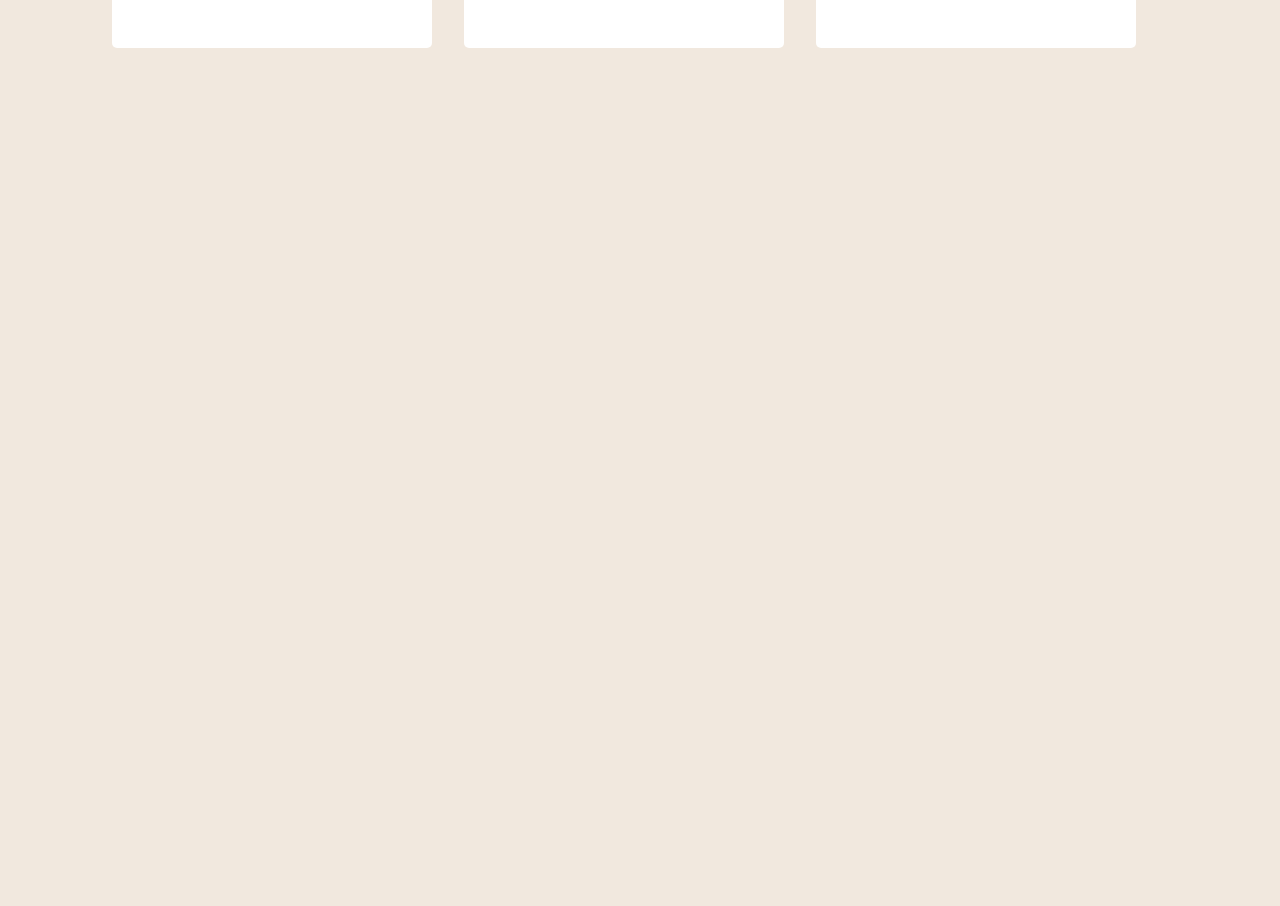
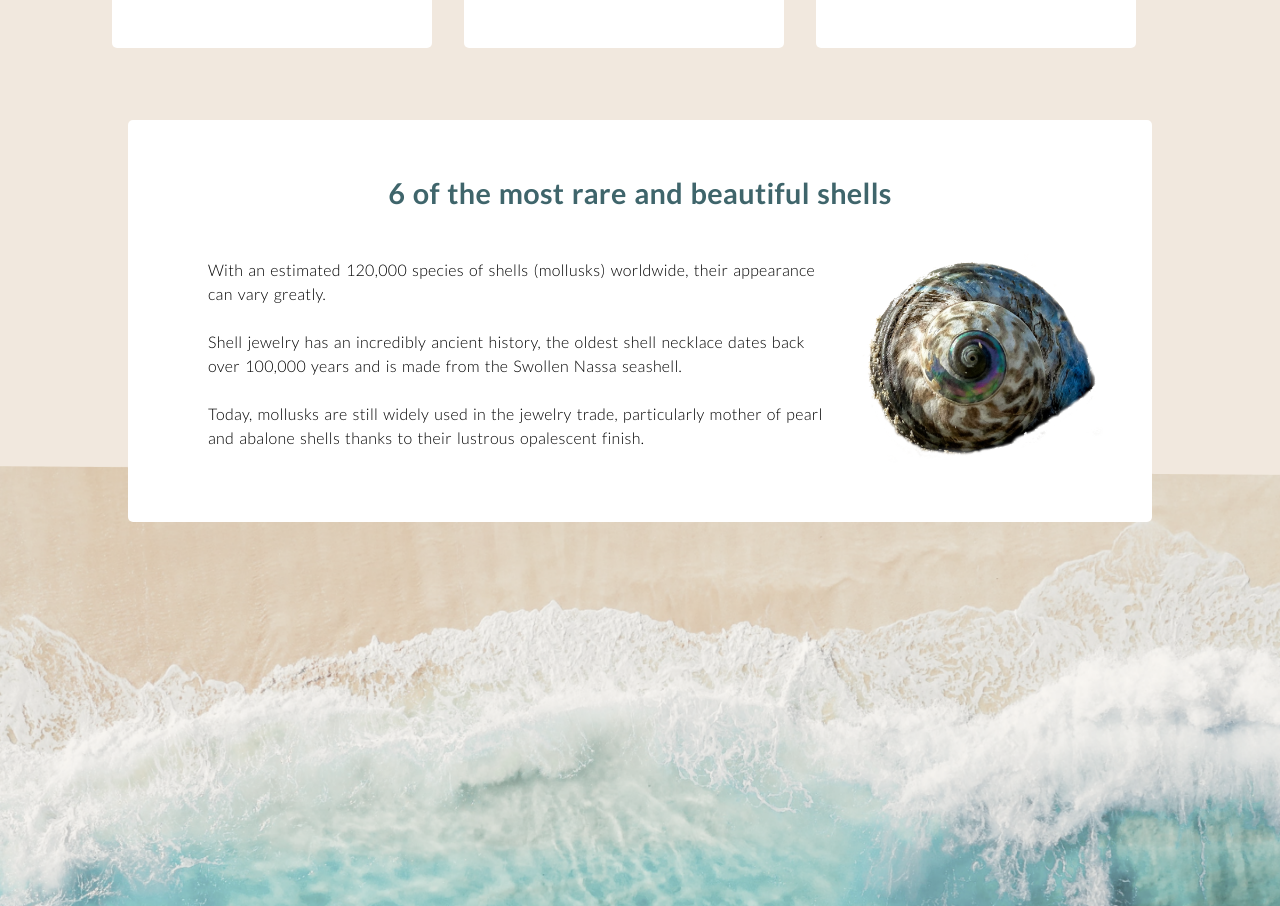
Before and after one commit to adelinatalia/rare-shells, a Vue app: page / in a window 1280 px wide. Shown: the part 1600-2506 px from the top of the page. Before the commit the page ends 1664 px from the top, so only its background shows below. Built offline with nearby package versions, Linux system fonts and the light colour scheme.

Commit message:
add info & footer

```diff
--- a/src/App.vue
+++ b/src/App.vue
@@ -1,11 +1,15 @@
 <template>
   <Header />
   <Cards />
+  <ShellInfo />
+  <Footer />
 </template>
 
 <script>
 import Header from "./components/Header.vue";
 import Cards from "./components/Cards.vue";
+import ShellInfo from "./components/ShellInfo.vue";
+import Footer from "./components/Footer.vue";
 import "./assets/css/main.css";
 
 export default {
@@ -13,6 +17,8 @@ export default {
   components: {
     Header,
     Cards,
+    ShellInfo,
+    Footer,
   },
 };
 </script>
--- /dev/null
+++ b/src/components/Footer.vue
@@ -0,0 +1,26 @@
+<template>
+  <footer :style="bgImg">
+    <!-- <p><span>O.N</span>atalia</p> -->
+  </footer>
+</template>
+
+<script>
+export default {
+  data() {
+    return {
+      bgImg: {
+        backgroundImage: `url(${require("@/assets/images/meer-strand.png")})`,
+        backgroundRepeat: "no-repeat",
+        backgroundSize: "cover",
+      },
+    };
+  },
+};
+</script>
+
+<style>
+footer {
+  height: 55vh;
+  /* background-image: url("../assets/images/meer-strand.png"); */
+}
+</style>
--- /dev/null
+++ b/src/components/ShellInfo.vue
@@ -0,0 +1,87 @@
+<template>
+  <section class="info-container">
+    <h2>6 of the most rare and beautiful shells</h2>
+    <div class="info">
+      <div class="info-txt">
+        <p>
+          With an estimated 120,000 species of shells (mollusks) worldwide,
+          their appearance can vary greatly.
+        </p>
+        <br />
+        <p>
+          Shell jewelry has an incredibly ancient history, the oldest shell
+          necklace dates back over 100,000 years and is made from the Swollen
+          Nassa seashell.
+        </p>
+        <br />
+        <p>
+          Today, mollusks are still widely used in the jewelry trade,
+          particularly mother of pearl and abalone shells thanks to their
+          lustrous opalescent finish.
+        </p>
+      </div>
+      <div class="info-img">
+        <img src="../assets/images/shell-blue.png" alt="shell" width="300" />
+      </div>
+    </div>
+  </section>
+</template>
+
+<style>
+.info-container {
+  width: 80vw;
+  margin: 0 auto;
+  padding: 2rem;
+  background-color: #fff;
+  border-radius: 5px;
+  position: relative;
+  top: 3.5rem;
+}
+
+.info-container h2 {
+  font-size: 1.8em;
+  padding: 1.5rem 0;
+  color: var(--primary);
+}
+
+.info {
+  display: flex;
+}
+
+.info-txt {
+  margin-top: 1.5rem;
+  padding-left: 3rem;
+  text-align: left;
+  line-height: 1.5;
+}
+
+.info-img {
+  margin: 0.5rem 1rem 1rem 1rem;
+}
+
+.info-img img {
+  width: 100%;
+}
+
+/* smart phone */
+@media only screen and (max-width: 550px) {
+  .info {
+    flex-direction: column;
+  }
+
+  .info-img {
+    order: 1;
+    margin: 0;
+  }
+
+  .info-txt {
+    order: 2;
+    padding: 1rem;
+    padding-top: 0;
+  }
+
+  .info-container h2 {
+    font-size: 1.5em;
+  }
+}
+</style>
```
